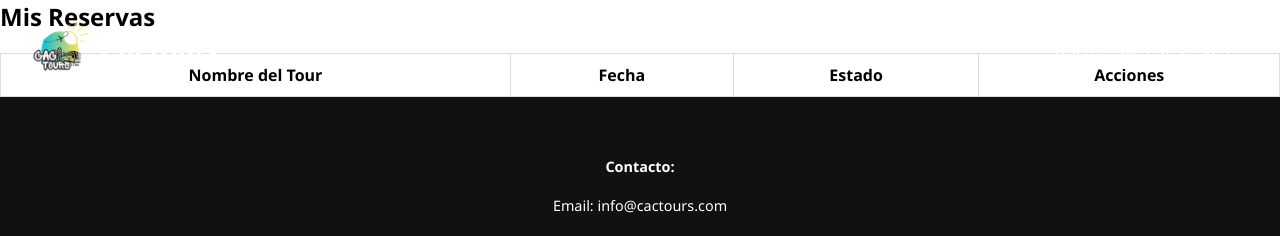
After one commit to Janse-1/Cactours_, a Django app: page /usuario/ in a window 1280 px wide. The commit adds this page. Shown: the top 236 px of the page. Run offline with Django 5.2, Linux system fonts and the light colour scheme; lists and menus that the app fills with data are empty.

Commit message:
Agregó la plantilla para el usuario

```diff
--- a/cactours_django/cactours_django/settings.py
+++ b/cactours_django/cactours_django/settings.py
@@ -76,15 +76,15 @@ WSGI_APPLICATION = 'cactours_django.wsgi.application'
 
 DATABASES = {
     'default': {
-        'ENGINE': 'django.db.backends.sqlite3',
+        'ENGINE': 'django.db.backends.mysql',
         'NAME': 'cactours_db',
         'USER': 'root',
-        'PASSWORD': '',
+        'PASSWORD': '1234',
         'HOST': 'localhost',
         'PORT': '3306',
-
     }
 }
+
 
 
 # Password validation
--- a/cactours_django/core/admin.py
+++ b/cactours_django/core/admin.py
@@ -1,5 +1,5 @@
 from django.contrib import admin
-from .models import Cliente, Empleado, Tour, ToursOpc, Reserva, Opcion
+from .models import Cliente, Empleado, Tour, ToursOpc, Reserva, Opcion, Persona
 
 admin.site.register(Cliente)
 admin.site.register(Empleado)
@@ -7,3 +7,4 @@ admin.site.register(Tour)
 admin.site.register(ToursOpc)
 admin.site.register(Reserva)
 admin.site.register(Opcion)
+admin.site.register(Persona)
--- /dev/null
+++ b/cactours_django/core/static/css/usuario.css
@@ -0,0 +1,44 @@
+/* usuario.css */
+
+.reservas-table {
+    width: 100%;
+    border-collapse: collapse;
+    margin-top: 20px;
+}
+
+.reservas-table th, .reservas-table td {
+    padding: 10px;
+    border: 1px solid #ddd;
+    text-align: center;
+}
+
+.dropdown {
+    position: relative;
+    display: inline-block;
+}
+
+.dropdown-menu {
+    display: none;
+    position: absolute;
+    background-color: #fff;
+    box-shadow: 0 8px 16px rgba(0, 0, 0, 0.2);
+    z-index: 1;
+    padding: 10px;
+    border-radius: 4px;
+    min-width: 160px;
+}
+
+.dropdown:hover .dropdown-menu {
+    display: block;
+}
+
+.dropdown-menu a {
+    color: black;
+    text-decoration: none;
+    display: block;
+    padding: 8px;
+}
+
+.dropdown-menu a:hover {
+    background-color: #ddd;
+}
--- a/cactours_django/core/templates/base.html
+++ b/cactours_django/core/templates/base.html
@@ -19,12 +19,14 @@
         </div>
         <nav>
             <ul>
+                {%block nav_link%}
                 <li><a href="{% url 'index' %}">Inicio</a></li>
                 <li><a href="{% url 'reservas' %}">Reservas</a></li>
                 {% if request.path != '/login/' %}
                 <li><a href="{% url 'login' %}">Iniciar Sesión</a></li>
                 {% endif %}
                 <li><a href="#footer">Contacto</a></li>
+                {%endblock%}
             </ul>
         </nav>
     </header>
--- a/cactours_django/core/templates/login.html
+++ b/cactours_django/core/templates/login.html
@@ -25,6 +25,7 @@
 
 
 </style>
+
 <div class="login-container">
     <h2>Iniciar sesión</h2>
 
--- /dev/null
+++ b/cactours_django/core/templates/usuario.html
@@ -0,0 +1,49 @@
+{% extends 'base.html' %}
+{% load static %}
+
+{% block title %}Usuario{% endblock %}
+
+{% block nav_link %}
+    <li><a href="{% url 'index' %}">Inicio</a></li>
+    <li><a href="{% url 'usuario' %}">Mis Reservas</a></li>
+    <li class="dropdown">
+        <a href="#" class="dropdown-toggle">{{ user.username }}</a>
+        <div class="dropdown-menu">
+            <a href="#">Mi Perfil</a>
+            <a href="#">Cerrar Sesión</a>
+        </div>
+    </li>
+{% endblock %}
+
+
+{% block content %}
+    <link rel="stylesheet" href="{% static 'css/usuario.css' %}">
+    <section class="usuario-section">
+        <h2>Mis Reservas</h2>
+        <table class="reservas-table">
+            <thead>
+            <tr>
+                <th>Nombre del Tour</th>
+                <th>Fecha</th>
+                <th>Estado</th>
+                <th>Acciones</th>
+            </tr>
+        </thead>
+        <tbody>
+            {% for reserva in reservas %}
+            <tr>
+                <td>{{ reserva.nombre_tour }}</td>
+                <td>{{ reserva.fecha }}</td>
+                <td>{{ reserva.estado }}</td>
+                <td>
+                    <button>Ver Detalles</button>
+                    <button>Aplicar Descuento</button>
+                </td>
+            </tr>
+            {% endfor %}
+        </tbody>
+    </table>
+</section>
+        </table>
+    </section>
+{% endblock %}
--- a/cactours_django/core/urls.py
+++ b/cactours_django/core/urls.py
@@ -4,7 +4,7 @@ from . import views
 urlpatterns = [
     path('', views.index, name='index'),
     path('login/', views.login_view, name='login'),
-    path('register/', views.register, name='register'),
+    path('usuario/', views.usuario, name='usuario'),
     path('reservas/', views.reservas, name='reservas'),
     path('registro/', views.registro, name='registro'),
     path('pagos/', views.pagos, name='pagos'),
--- a/cactours_django/core/views.py
+++ b/cactours_django/core/views.py
@@ -2,11 +2,6 @@ from django.shortcuts import render, redirect
 from django.contrib.auth import authenticate, login
 from django.contrib.auth.models import User
 
-# Lista de usuarios y contraseñas predefinidos para el admin
-ADMIN_USERS = {
-    'admin1': 'password123',
-    'admin2': 'securepass456'
-}
 
 # Vista principal
 def index(request):
@@ -31,7 +26,7 @@ def login_view(request):
                 return redirect('/admin/')  # Cambia 'admin_dashboard' con la ruta de tu panel de admin
             else:
                 # Si es un usuario normal, redirigir a la página principal
-                return redirect('index')  # Cambia 'index' con la ruta que desees para usuarios normales
+                return redirect('usuario')  # Cambia 'index' con la ruta que desees para usuarios normales
         else:
             # Si las credenciales no son correctas, mostrar mensaje de error
             return render(request, 'login.html', {'error': 'Credenciales inválidas'})
@@ -39,9 +34,9 @@ def login_view(request):
     return render(request, 'login.html')
 
 
-# Vista para el registro de cliente
-def register(request):
-    return render(request, 'register.html')
+# Vista para el  cliente
+def usuario(request):
+    return render(request, 'usuario.html')
 
 # Vista para las reservas
 def reservas(request):
```
Also changed, not shown: cactours_django/core/templates/register.html (deleted, +0 -12 lines), 1 other file.
